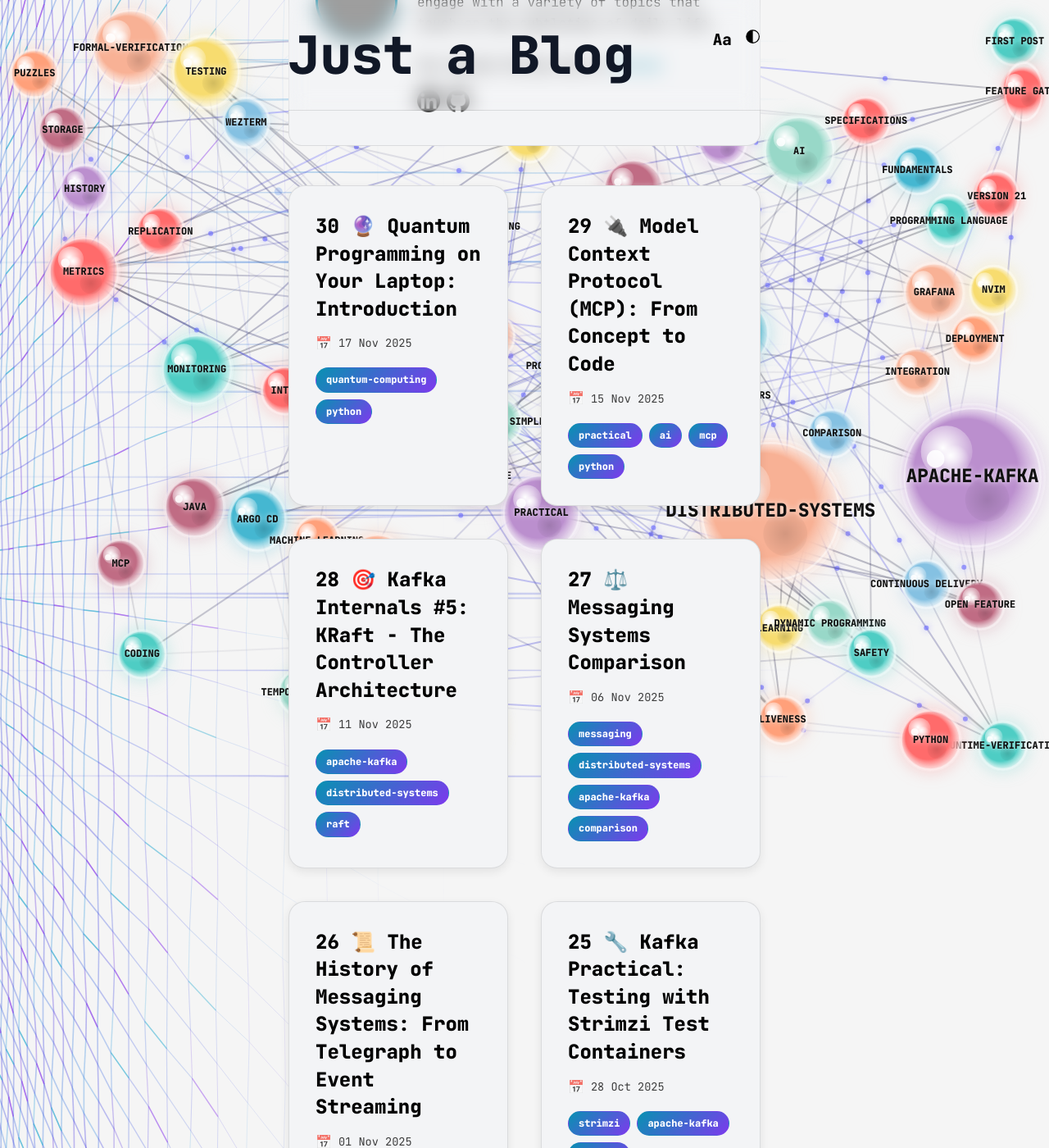
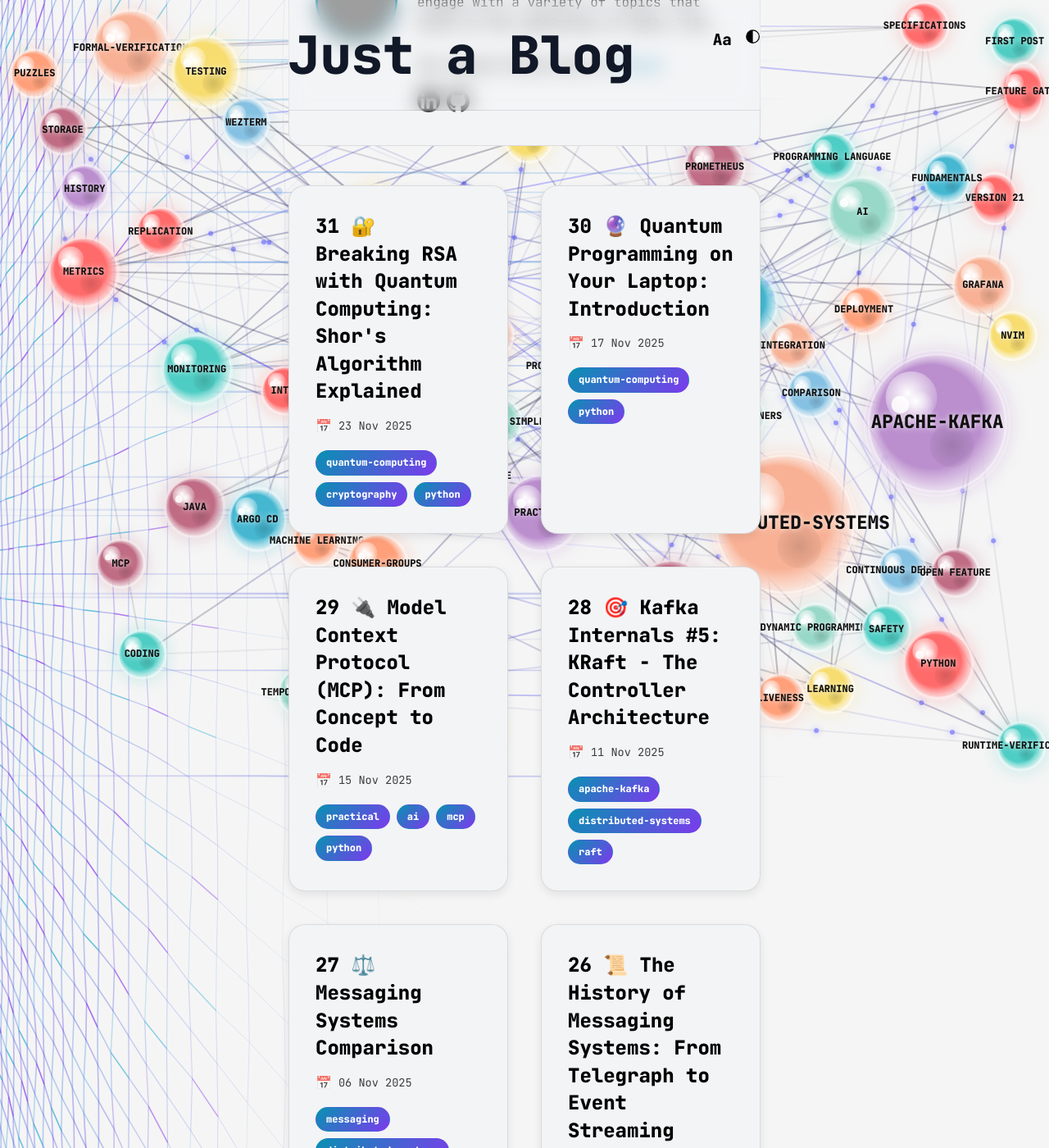
Before and after one commit to see-quick/see-quick.github.io, a Jekyll site: the page built from index.html, in a window 1280 px wide and 1400 px high, scrolled down 386 px. Shown: the whole window at 82% size. Built offline with Jekyll 4.4.1, drawn with Linux system fonts in a browser that asks for light colours; the list of posts is cut into pages by our own code; some of the changed lines change nothing that is shown; some of the changed text lies outside the part shown; grey boxes are pictures that could not be loaded.

Commit message:
Include MathJax + blog about RSA
Signed-off-by: see-quick <maros.orsak159@gmail.com>

````diff
--- a/_includes/head.html
+++ b/_includes/head.html
@@ -28,6 +28,25 @@
   {% if page.layout == "post" %}
   <script defer src="{{site.baseurl}}/assets/js/lbox.js"></script>
   {% endif %}
+  <!-- MathJax for mathematical formulas -->
+  {% if page.layout == "post" %}
+  <script>
+    MathJax = {
+      tex: {
+        inlineMath: [['$', '$'], ['\\(', '\\)']],
+        displayMath: [['$$', '$$'], ['\\[', '\\]']],
+        processEscapes: true,
+        processEnvironments: true
+      },
+      options: {
+        skipHtmlTags: ['script', 'noscript', 'style', 'textarea', 'pre']
+      }
+    };
+  </script>
+  <script type="text/javascript" id="MathJax-script" async
+    src="https://cdn.jsdelivr.net/npm/mathjax@3/es5/tex-mml-chtml.js">
+  </script>
+  {% endif %}
   <!-- Google tag (gtag.js) -->
   <script async src="https://www.googletagmanager.com/gtag/js?id=G-20D71504SW"></script>
   <script>
--- /dev/null
+++ b/all_collections/_posts/2025-11-23-quantum-cryptography-shors-algorithm.md
@@ -0,0 +1,370 @@
+---
+layout: post
+title: "31 🔐 Breaking RSA with Quantum Computing: Shor's Algorithm Explained"
+date: 2025-11-23
+categories: ["quantum-computing", "cryptography", "python"]
+---
+
+In the [previous post](/2025/11/16/quantum-programming-introduction.html), we explored the basics of quantum programming.
+Now, let's dive into one of quantum computing's most famous applications: **breaking modern encryption**.
+
+Specifically, we'll explore **Shor's algorithm** - the quantum algorithm that can factor large numbers exponentially faster than any known classical algorithm.
+This threatens the foundation of RSA encryption, which secures much of today's internet traffic.
+
+## The Cryptography Problem
+
+### How RSA Encryption Works
+
+RSA (Rivest-Shamir-Adleman) is an asymmetric encryption algorithm that relies on a mathematical problem being hard to solve:
+
+**Easy**: Multiply two large prime numbers together
+```
+p = 61
+q = 53
+N = p × q = 3233  # Easy to compute
+```
+
+**Hard**: Factor a large number back into its prime factors
+```
+N = 3233
+Find p and q such that N = p × q  # Hard for large numbers!
+```
+
+RSA security relies on the fact that with classical computers, factoring large numbers (1024+ bits) would take longer than the age of the universe.
+
+### The RSA Process (a bit ... simplified)
+
+**Key Generation**:
+1. Choose two large prime numbers: $p$ and $q$
+2. Calculate $N = p \times q$ (this becomes your public key's modulus)
+3. Calculate $\varphi(N) = (p-1)(q-1)$ (Euler's totient function)
+4. Choose public exponent $e$ (commonly $65537$)
+5. Calculate private exponent $d$ such that $d \times e \equiv 1 \pmod{\varphi(N)}$
+
+- **Public Key**: $(N, e)$
+- **Private Key**: $(N, d)$
+
+where
+
+- **Encryption**: $\text{ciphertext} = \text{message}^e \bmod N$
+- **Decryption**: $\text{message} = \text{ciphertext}^d \bmod N$
+
+The security depends on keeping $p$ and $q$ secret.
+If an attacker can factor $N$ into $p \times q$, they can calculate $d$ and break the encryption entirely.
+
+## Why Classical Factoring is Hard
+
+The best classical algorithm for factoring is the **General Number Field Sieve (GNFS)**.
+Its time complexity is approximately:
+
+$$O\left(\exp\left(\left(\frac{64}{9} \cdot b\right)^{1/3} \cdot (\log b)^{2/3}\right)\right)$$
+
+For a 2048-bit number, this would take **classical** computers **millions of years**.
+
+Here's a simple Python example showing how slow trial division becomes:
+
+```python
+import time
+
+def classical_factor(N):
+    if N < 2:
+        return []
+
+    factors = []
+    # Try all numbers from 2 to sqrt(N)
+    d = 2
+    while d * d <= N:
+        while N % d == 0:
+            factors.append(d)
+            N //= d
+        d += 1
+
+    if N > 1:
+        factors.append(N)
+
+    return factors
+
+# Small example - instant
+start = time.time()
+print(f"Factors of 3233: {classical_factor(3233)}")
+print(f"Time: {time.time() - start:.6f} seconds")
+
+# Larger examples - notice the exponential slowdown
+start = time.time()
+N1 = 999999999989988888  # 18 digits
+print(f"\nFactors of {N1}: {classical_factor(N1)}")
+print(f"Time: {time.time() - start:.6f} seconds")
+
+start = time.time()
+N2 = 999999999999999999989  # 21 digits
+print(f"\nFactors of {N2}: {classical_factor(N2)}")
+print(f"Time: {time.time() - start:.6f} seconds")
+```
+
+Output:
+```
+Factors of 3233: [61, 53]
+Time: 0.000034 seconds
+
+Factors of 999999999989988888: [29, 31, 331, 20185401777137]
+Time: 2.631523 seconds
+
+Factors of 999999999999999999989: [?, ?, ..., ?]
+Time: ? seconds (it would take probably more than mintues :D)
+```
+
+Notice the exponential growth:
+- 4 digits (3233): 0.00003 seconds
+- 18 digits: 2.6 seconds
+- 21 digits: 94.3 seconds
+
+Now imagine a 617-digit number (2048 bits)!
+
+## Please ... enter the Shor's Algorithm
+
+In 1994, Peter Shor discovered a quantum algorithm that can factor integers in polynomial time:
+
+$$O(b^3) \text{ where } b \text{ is the number of bits}$$
+
+This is **exponentially faster** than the best classical algorithms!
+
+### How Shor's Algorithm Works (High Level)
+
+Shor's algorithm does not directly factor numbers.
+Instead, it:
+1. **Reduces factoring to period finding**: Convert the factoring problem into finding the period of a function
+2. **Uses Quantum Fourier Transform (QFT)**: Leverage quantum superposition to find the period efficiently
+3. **Extracts factors**: Use the period to calculate the factors
+
+Let's break this down step by step.
+
+### Step 1: Period Finding
+
+The key insight is that factoring can be **reduced** to finding the **period** of this function:
+
+$$f(x) = a^x \bmod N$$
+
+> **Note on Problem Reduction**: This is a fundamental technique from theoretical computer science (computational complexity theory).
+> When we reduce problem A to problem B, we show that if we can solve B, we can also solve A. Crucially, this preserves complexity properties - if B can be solved in polynomial time, then A can be too.
+> Shor's algorithm leverages this: since period finding can be solved efficiently on quantum computers (via QFT), and factoring reduces to period finding, factoring can also be solved efficiently on quantum computers.
+> This is the same technique used to prove NP-completeness and many other fundamental results in complexity theory.
+
+For some random $a < N$ where $\gcd(a, N) = 1$, this function is periodic with period $r$:
+
+$$a^r \equiv 1 \pmod{N}$$
+
+For example, with $a = 2$ and $N = 15$, we get the sequence:
+- $2^0 \bmod 15 = 1$
+- $2^1 \bmod 15 = 2$
+- $2^2 \bmod 15 = 4$
+- $2^3 \bmod 15 = 8$
+- $2^4 \bmod 15 = 1$ ← pattern repeats!
+
+The pattern repeats every 4 steps, so the period $r = 4$.
+
+### Step 2: From Period to Factors
+
+Once we have the period $r$, we can find factors using this mathematical property:
+
+$$\text{If } a^r \equiv 1 \pmod{N}, \text{ then } a^r - 1 \equiv 0 \pmod{N}$$
+
+We can rewrite this as:
+
+$$(a^{r/2} - 1)(a^{r/2} + 1) \equiv 0 \pmod{N}$$
+
+This means $N$ divides the product, so $\gcd(a^{r/2} - 1, N)$ and $\gcd(a^{r/2} + 1, N)$ are likely to be factors!
+
+For example, with $a = 2$, $r = 4$, $N = 15$:
+- $\gcd(2^{4/2} - 1, 15) = \gcd(3, 15) = 3$
+- $\gcd(2^{4/2} + 1, 15) = \gcd(5, 15) = 5$
+- Result: $3 \times 5 = 15$ ✓
+
+### Step 3: Quantum Period Finding
+
+The quantum magic happens in finding the period $r$ efficiently.
+Classical algorithms must try values one by one, taking $O(N)$ time.
+Quantum computers can find it in $O(\log N)$ time using the **Quantum Fourier Transform** (QFT).
+QFT is a quantum algorithm that identifies periodic patterns by converting quantum states into their frequency components, similar to how the classical **Fast Fourier Transform** analyzes sound waves.
+([Learn more about QFT](https://qiskit.org/textbook/ch-algorithms/quantum-fourier-transform.html))
+
+Here's the quantum circuit structure:
+
+1. **Initialization**: Create superposition of all possible exponents
+2. **Modular exponentiation**: Compute $f(x) = a^x \bmod N$ for all $x$ in superposition
+3. **Quantum Fourier Transform**: Extract the period from interference patterns
+4. **Measurement**: Measure to get a value related to the period
+
+## Putting It All Together
+
+Let's see the complete Shor's algorithm workflow with a concrete example:
+
+```python
+import math
+from fractions import Fraction
+
+def find_period_classical(a, N):
+    """Find period r where a^r ≡ 1 (mod N)"""
+    result = 1
+    for r in range(1, N):
+        result = (result * a) % N
+        if result == 1:
+            return r
+    return None
+
+def verify_period(a, r, N):
+    """Verify that r is indeed the period"""
+    return pow(a, r, N) == 1
+
+def extract_factors_from_period(N, a, r):
+    """Extract factors using the period"""
+    if r is None or r % 2 != 0:
+        return None, None
+
+    x = pow(a, r // 2, N)
+
+    if x == N - 1:
+        return None, None
+
+    factor1 = math.gcd(x + 1, N)
+    factor2 = math.gcd(x - 1, N)
+
+    if factor1 != 1 and factor1 != N:
+        return factor1, N // factor1
+    if factor2 != 1 and factor2 != N:
+        return factor2, N // factor2
+
+    return None, None
+
+def shors_factoring(N, a):
+    """
+    Complete Shor's algorithm workflow.
+    Uses classical period finding to demonstrate the full process.
+    """
+    # Step 1: Find the period (this would be done quantumly)
+    r = find_period_classical(a, N)
+
+    # Step 2: Verify the period
+    if not verify_period(a, r, N):
+        return None, None
+
+    # Step 3: Extract factors from period
+    return extract_factors_from_period(N, a, r)
+
+# Example: Factor 15
+N = 15
+a = 7  # Must be coprime to N
+
+print(f"Factoring N = {N} using a = {a}")
+print(f"gcd({a}, {N}) = {math.gcd(a, N)} (must be 1)")
+
+# Find period
+r = find_period_classical(a, N)
+print(f"\nPeriod: r = {r}")
+print(f"Verification: {a}^{r} mod {N} = {pow(a, r, N)}")
+
+# Show the periodic sequence
+print(f"\nPeriodic sequence of {a}^x mod {N}:")
+for x in range(r * 2):
+    print(f"{a}^{x} mod {N} = {pow(a, x, N)}", end="  ")
+    if (x + 1) % r == 0:
+        print(" ← period")
+
+# Extract factors
+factor1, factor2 = shors_factoring(N, a)
+
+if factor1 and factor2:
+    print(f"\n✓ Success! Factors: {factor1} × {factor2} = {N}")
+else:
+    print("\n✗ Failed to find factors with this 'a'. Try another value.")
+```
+
+**Output:**
+```
+Factoring N = 15 using a = 7
+gcd(7, 15) = 1 (must be 1)
+
+Period: r = 4
+Verification: 7^4 mod 15 = 1
+
+Periodic sequence of 7^x mod 15:
+7^0 mod 15 = 1  7^1 mod 15 = 7  7^2 mod 15 = 4  7^3 mod 15 = 13   ← period
+7^4 mod 15 = 1  7^5 mod 15 = 7  7^6 mod 15 = 4  7^7 mod 15 = 13   ← period
+
+✓ Success! Factors: 5 × 3 = 15
+```
+
+### Why This Is Hard to Implement Generally
+
+The challenging part is **modular exponentiation** on quantum hardware:
+
+1. **For N=15**: We can use clever tricks with SWAP and X gates (as shown in [IBM's tutorial](https://quantum.cloud.ibm.com/docs/en/tutorials/shors-algorithm))
+2. **For arbitrary N**: Requires implementing arithmetic circuits (addition, multiplication, modular reduction) with quantum gates.
+
+### The Key Quantum Advantage
+
+- **Classical approach**: Try $r = 1, 2, 3, \ldots$ until $a^r \equiv 1 \pmod{N}$ → $O(N)$ time
+- **Quantum approach**: Evaluate all exponents in superposition, use QFT to extract period → $O(\log^3 N)$ time
+
+The quantum circuit does not compute the period directly; it creates an interference pattern that, when measured and processed classically, reveals the period with high probability.
+This is the essence of quantum computing: using superposition and interference to solve problems exponentially faster than classical computation.
+
+## Why This Matters for Cryptography
+
+### Timeline Estimates
+
+Breaking **RSA-2048** encryption would take a classical computer approximately 300 trillion years.
+However, a quantum computer with enough qubits could accomplish this in hours to days.
+
+To factor a 2048-bit RSA number, we would need around 4000+ logical qubits (imagine logical qubits as "virtual" error-corrected qubits created by combining multiple physical qubits together using quantum error correction codes).
+Current quantum computers have roughly 1000 physical qubits.
+When accounting for error correction, we need approximately 1 million physical qubits to achieve 4000 logical qubits.
+For instance, IBM has a roadmap to develop a 100 000-qubit quantum-centric supercomputer by **2033**.
+
+Expert predictions vary widely on when this threat becomes real.
+Conservative estimates suggest 15-30 years, while optimistic projections point to 5-10 years.
+Pessimistic views extend beyond 50 years if quantum error correction proves harder than expected.
+
+### The "Harvest Now, Decrypt Later" Threat
+
+Even if large-scale quantum computers are 20 years away, adversaries are collecting encrypted data NOW to decrypt later:
+
+```
+Today:
+[Encrypted sensitive data] → Store for future decryption
+
+2040s (potentially):
+[Stored encrypted data] → [Quantum computer with Shor's algorithm] → Decrypted!
+```
+
+This is particularly concerning for (i.) Government secrets with long-term sensitivity, (ii.) Healthcare records, (iii.) Financial transactions or even Personal communications.
+
+## Post-Quantum Cryptography (i.e., PQC)
+
+The cryptography community is not waiting at all.
+NIST has standardized **post-quantum cryptographic** algorithms that should resist quantum attacks and here are a few examples:
+1. **Lattice-Based Cryptography**: [**CRYSTALS-Kyber**](https://medium.com/identity-beyond-borders/crystals-kyber-the-key-to-post-quantum-encryption-3154b305e7bd) is a key encapsulation mechanism based on the hardness of lattice problems. Even quantum computers can't solve these problems efficiently, which is why NIST selected it as a standard in 2022.
+2. **Hash-Based Signatures**: [**SPHINCS+**](https://sphincs.org/) relies on hash function security and is quantum-resistant by design. Its security is well-understood since it depends only on the collision resistance of cryptographic hash functions.
+3. **Code-Based Cryptography**: [**Classic McEliece**](https://classic.mceliece.org/) is based on error-correcting codes and represents one of the oldest post-quantum proposals. It has been studied for decades and provides strong confidence in its long-term security.
+
+## Further Reading
+
+- **"Quantum Computation and Quantum Information"** by Nielsen & Chuang - The quantum computing bible
+- **NIST Post-Quantum Cryptography Standardization** - [csrc.nist.gov/projects/post-quantum-cryptography](https://csrc.nist.gov/projects/post-quantum-cryptography)
+- **Qiskit Shor's Algorithm Tutorial** - [qiskit.org/textbook/ch-algorithms/shor.html](https://qiskit.org/textbook/ch-algorithms/shor.html)
+- **"Shor's Algorithm" (original paper)** - Shor, P.W. (1994)
+- **Shor's algorithm description in Qiskit - https://quantum.cloud.ibm.com/docs/en/tutorials/shors-algorithm**
+
+## Conclusion
+
+Shor's algorithm is a double-edged sword.
+It threatens to break the encryption protecting most of today's internet, but it is also pushing us to build better, quantum-resistant cryptography.
+
+Right now, we are in a race.
+Can we migrate to post-quantum encryption (i.e., PQC) before someone builds a quantum computer powerful enough to run Shor's algorithm at scale?
+Nobody knows for sure, but at least we are not sitting idle $...$ work is happening on both sides.
+
+What makes this fascinating is how it shows the real power of quantum computing: not just faster calculations, but fundamentally different approaches to problems we thought were practically unsolvable.
+
+---
+
+*Want to learn more? Check out my [introduction to quantum programming](/2025/11/16/quantum-programming-introduction.html) or explore my other posts on distributed systems and software engineering.*
````
